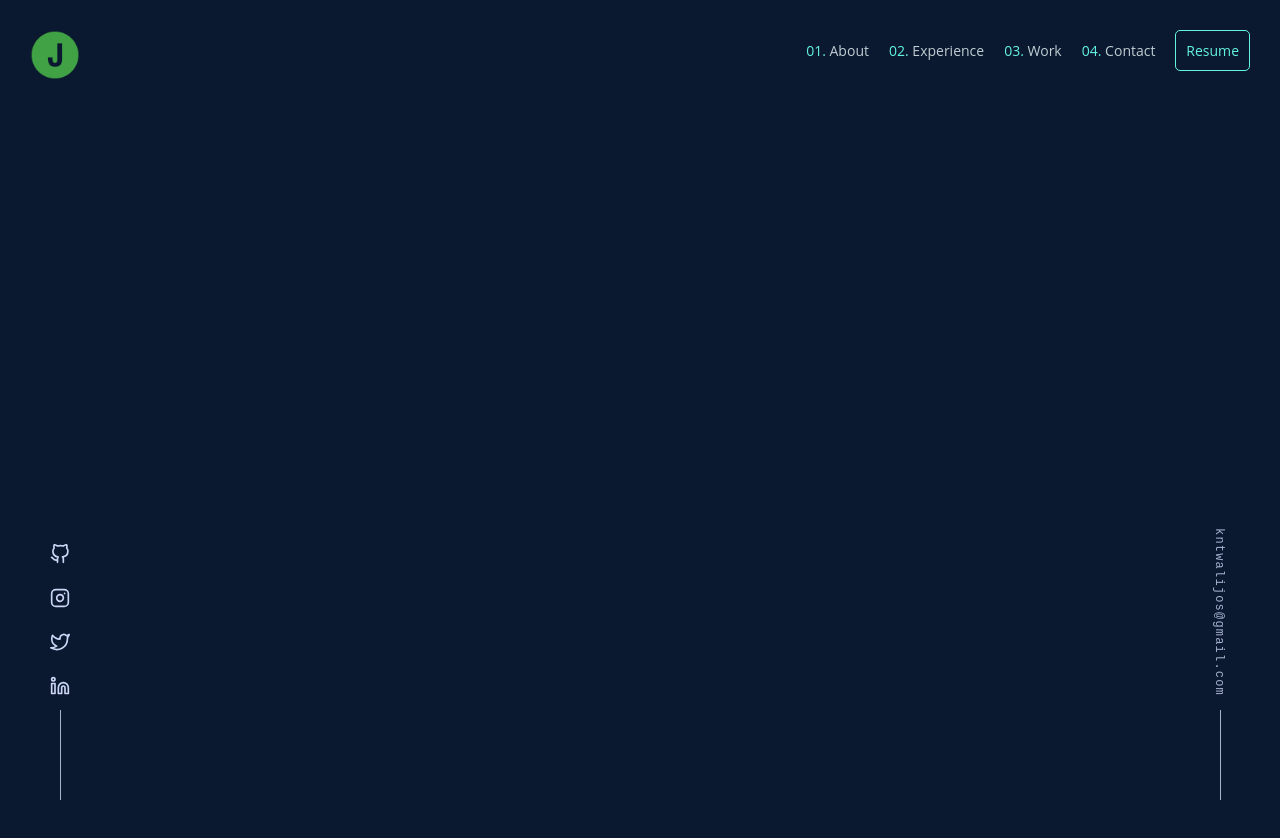
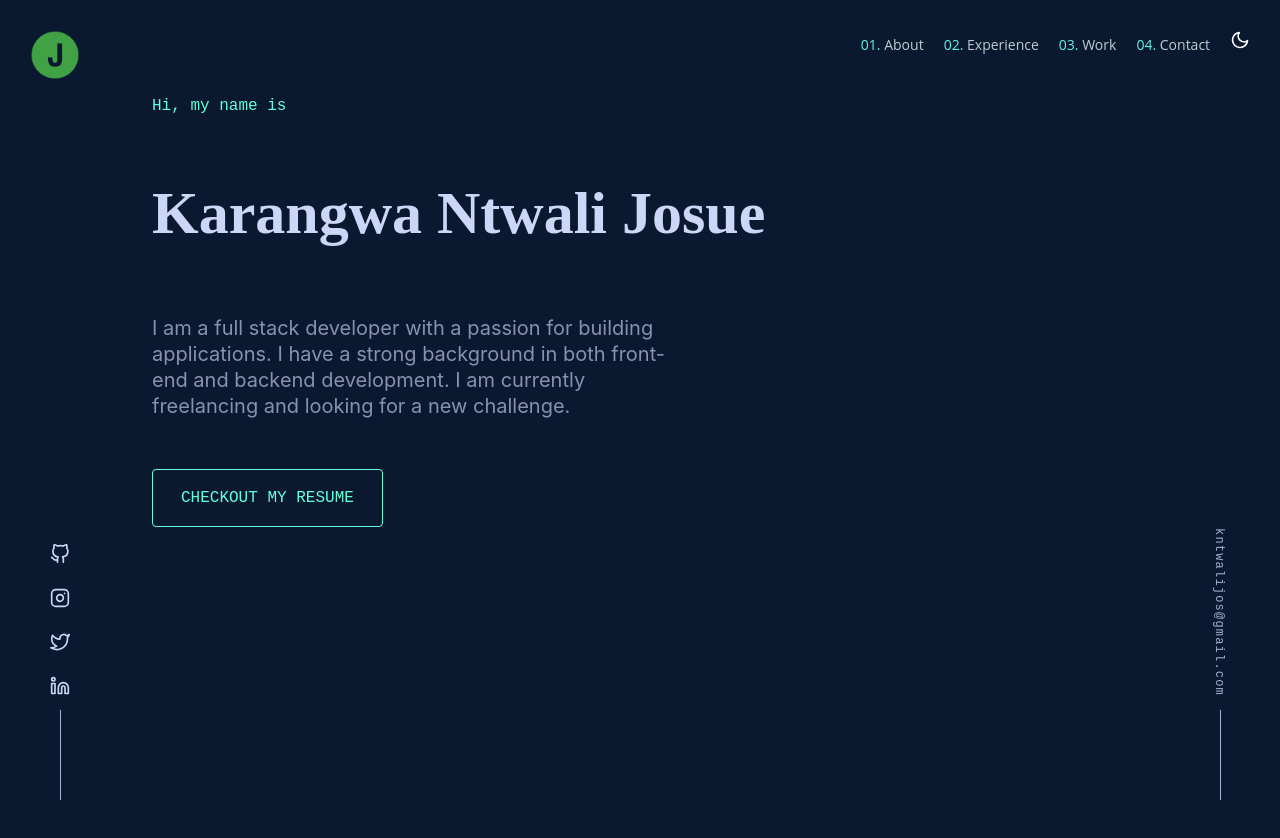
Before and after one commit to Ntwali-Josue/ntwali, a React (Create React App) app: page / in a window 1280 px wide. Shown: the top 838 px of the page. Before the commit the page ends 800 px from the top, so only its background shows below. Built offline with nearby package versions, Linux system fonts and the light colour scheme.

Commit message:
Add moon icon

```diff
--- a/src/components/Home/Home.js
+++ b/src/components/Home/Home.js
@@ -4,30 +4,51 @@ import "./Home.css";
 
 const Home = () => {
   return (
-    <main className="main-section">
+    <div>
       <section className="social-medias">
         <div className="social-medias-links">
-          <a className="social-medias-link" href="https://github.com/Ntwali-Josue">
+          <a target="_blank" rel="noreferrer" className="social-medias-link" href="https://github.com/Ntwali-Josue">
             <FiGithub size={20} />
           </a>
-          <a className="social-medias-link" href="https://www.instagram.com/joshn_250/">
+          <a target="_blank" rel="noreferrer" className="social-medias-link" href="https://www.instagram.com/joshn_250/">
             <FiInstagram size={20} />
           </a>
-          <a className="social-medias-link" href="https://twitter.com/JosueNtwali">
+          <a target="_blank" rel="noreferrer" className="social-medias-link" href="https://twitter.com/JosueNtwali">
             <FiTwitter size={20} />
           </a>
-          <a className="social-medias-link" href="https://www.linkedin.com/in/karangwa/">
+          <a target="_blank" rel="noreferrer" className="social-medias-link" href="https://www.linkedin.com/in/karangwa/">
             <FiLinkedin size={20} />
           </a>
         </div>
       </section>
       <section className="email-section">
         <div className="email">
-        <a href="mailto:kntwalijos@gmail.com"> kntwalijos@gmail.com</a>
+        <a target="_blank" rel="noreferrer" href="mailto:kntwalijos@gmail.com"> kntwalijos@gmail.com</a>
         </div>
       </section>
-
-    </main>
+      <main className="main-section">
+        <section className="intro-section">
+          <div className="intro">
+            <h1>Hi, my name is</h1>
+          </div>
+          <div className="intro-name">
+            <h2>Karangwa Ntwali Josue</h2>
+          </div>
+          <div className="intro-description">
+            <p>
+              I am a full stack developer with a passion for building
+              applications. I have a strong background in both front-end and backend development.
+              I am currently freelancing and looking for a new challenge.
+            </p>
+          </div>
+          <div className="intro-resume">
+            <a href="/" target="_blank" rel="noreferrer">
+              CHECKOUT MY RESUME
+            </a>
+          </div>
+        </section>
+      </main>
+    </div>
   );
 };
 
--- a/src/components/header/Header.css
+++ b/src/components/header/Header.css
@@ -24,10 +24,11 @@
   width: 50px;
 }
 
-.resume-btn {
-  border: 1px solid #63f3e2;
-  padding: 10px;
-  border-radius: 5px;
+.moon-icon {
   margin-left: 10px;
+  cursor: pointer;
+}
+
+.moon-icon:hover {
   color: #63f3e2;
 }
--- a/src/components/header/Header.js
+++ b/src/components/header/Header.js
@@ -1,6 +1,7 @@
 import React from "react";
 import image from '../../assets/images/logo.png';
 import { HashLink as Link } from "react-router-hash-link";
+import { FiMoon } from 'react-icons/fi'
 import './Header.css';
 
 const Header = () => (
@@ -21,9 +22,7 @@ const Header = () => (
       <Link className="nav-links" to="#contact">
       <span className="links-counter">04.</span> Contact
       </Link>
-      <Link className="nav-links resume-btn" to="#resume">
-        Resume
-      </Link>
+      <FiMoon className="moon-icon" size={20}/>
     </div>
   </div>
 );
```
